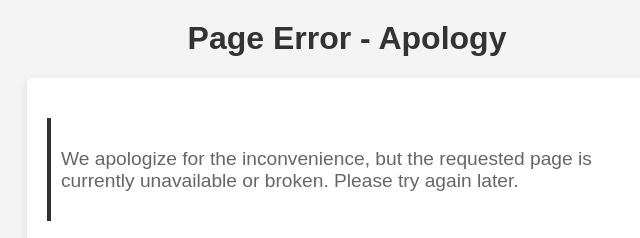
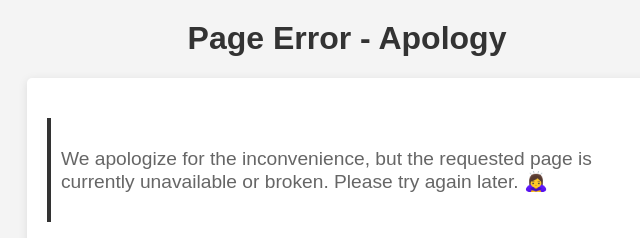
Before and after one commit to edieblu/terraform-beginner-bootcamp-2023, a plain HTML site: page public/error.html in a window 1280 px wide. Shown: the top 238 px of the page, 293-933 px from the left. Drawn offline with Linux system fonts and the light colour scheme.

```diff
--- a/public/error.html
+++ b/public/error.html
@@ -51,7 +51,7 @@
       <div class="apology">
         <p>
           We apologize for the inconvenience, but the requested page is
-          currently unavailable or broken. Please try again later.
+          currently unavailable or broken. Please try again later. 🙇‍♀️
         </p>
       </div>
       <pre>
```
Also changed, not shown: 5 other files.
